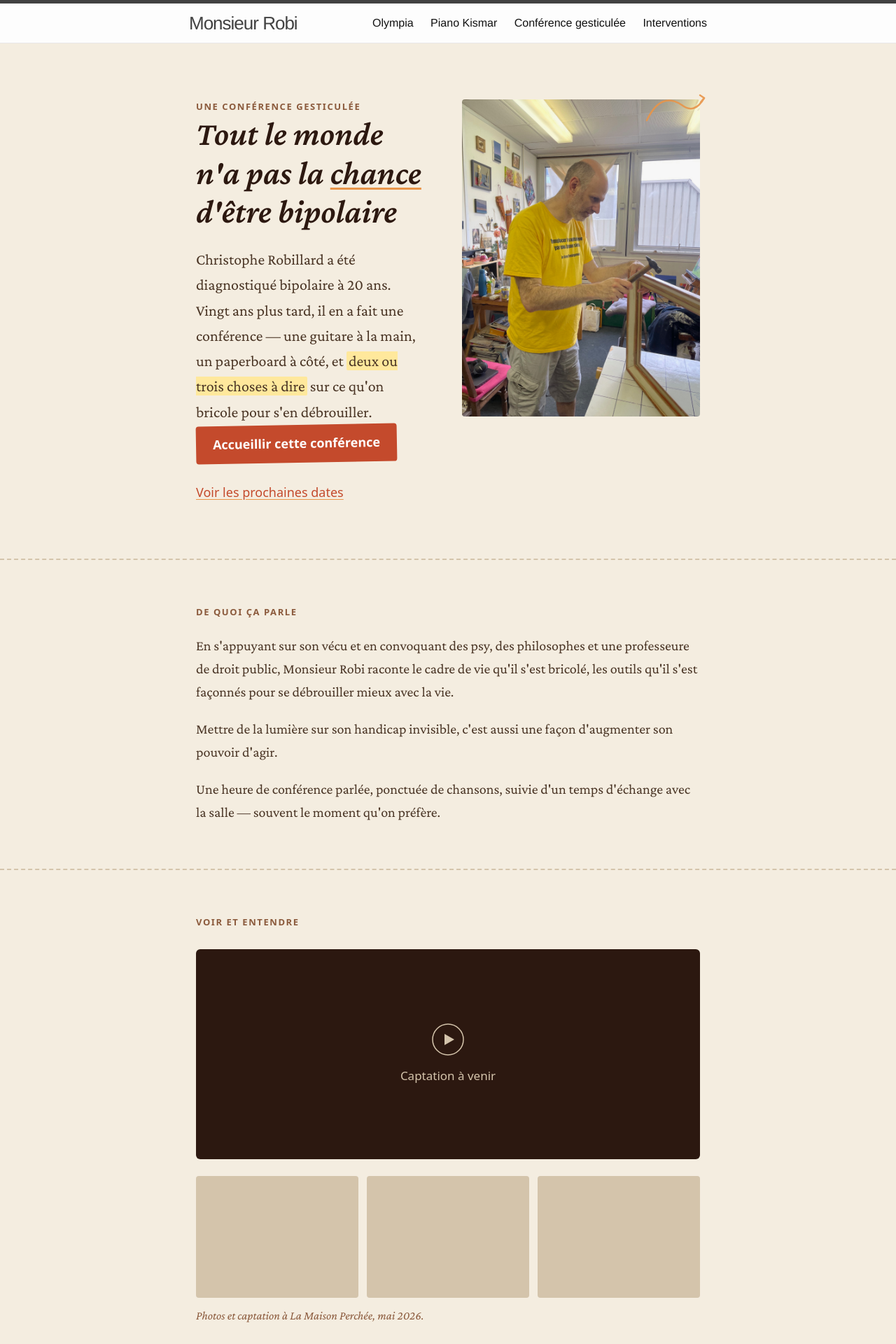
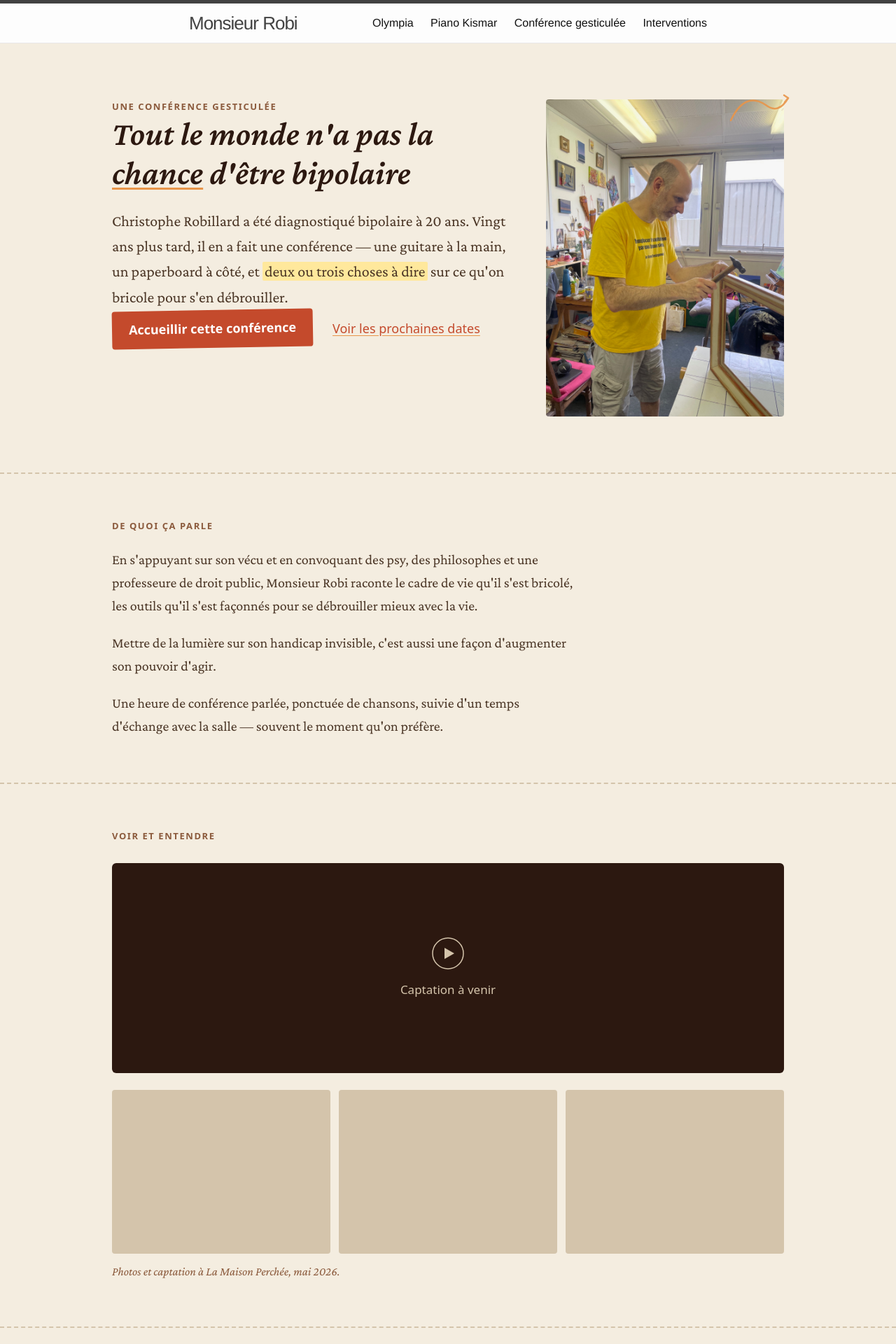
Before and after one commit to MonsieurRobi/monsieurrobi.github.io, a Jekyll site: the page built from 3-bipolaire.md, in a window 1280 px wide. Shown: the top 1920 px of the page at 70% size. Built offline with Jekyll 4.4.1, drawn with Linux system fonts in a browser that asks for light colours.

Commit message:
widen layout to 960px, constrain text blocks to 660px
960px gives the hero and media sections more presence. Pure text
sections (about, quotes) stay at 660px for comfortable line length.

Co-Authored-By: Claude Sonnet 4.6 <noreply@anthropic.com>

```diff
--- a/_includes/sections/conf/about.html
+++ b/_includes/sections/conf/about.html
@@ -1,8 +1,10 @@
 <section class="conf-section conf-about">
   <div class="conf-inner">
-    <p class="conf-label">De quoi ça parle</p>
-    {% for para in propale.about %}
-    <p>{{ para | strip }}</p>
-    {% endfor %}
+    <div class="conf-text-block">
+      <p class="conf-label">De quoi ça parle</p>
+      {% for para in propale.about %}
+      <p>{{ para | strip }}</p>
+      {% endfor %}
+    </div>
   </div>
 </section>
--- a/_includes/sections/conf/quotes.html
+++ b/_includes/sections/conf/quotes.html
@@ -1,5 +1,6 @@
 <section class="conf-section conf-quotes">
   <div class="conf-inner">
+    <div class="conf-text-block">
     <p class="conf-label">Ce qu'on en dit</p>
     {% for quote in propale.quotes %}
     <blockquote class="conf-quote">
@@ -7,5 +8,6 @@
       <footer class="conf-quote__attr">— {{ quote.author }}, <span>{{ quote.author_role }}</span></footer>
     </blockquote>
     {% endfor %}
+    </div>
   </div>
 </section>
--- a/_sass/_conf-bipolaire.scss
+++ b/_sass/_conf-bipolaire.scss
@@ -30,13 +30,18 @@
 
 // Conteneur centré (équivalent du .wrapper pour la conf)
 .conf-inner {
-  max-width: 720px;
+  max-width: 960px;
   margin: 0 auto;
-  padding: 0 24px;
+  padding: 0 32px;
 
   @include media-query($on-palm) {
     padding: 0 16px;
   }
+}
+
+// Contrainte lisibilité pour les blocs de texte pur
+.conf-text-block {
+  max-width: 660px;
 }
 
 // Sections
```
